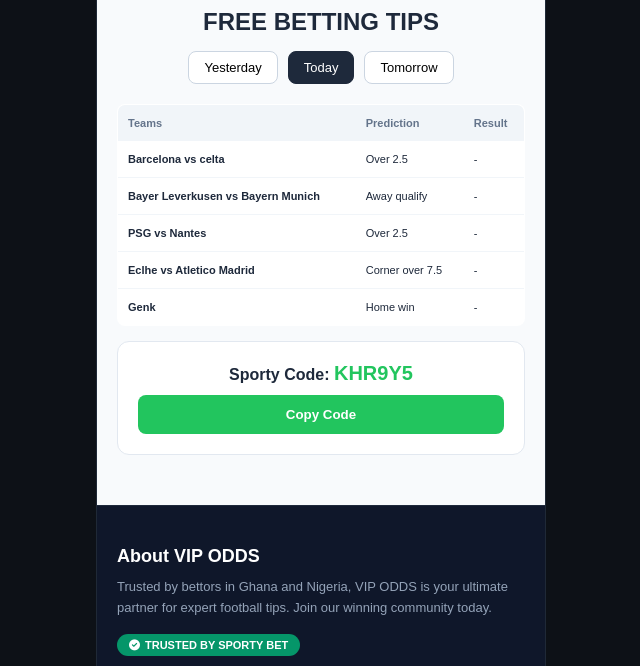
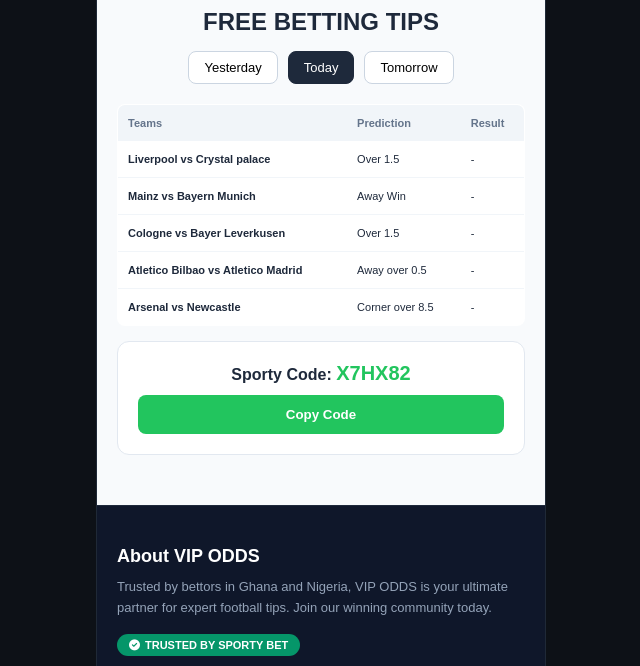
Before and after one commit to callmekome/Josh-, a plain HTML site: page Index.html in a window 1280 px wide. Shown: the part 434-1100 px from the top of the page, without its empty margins (319-959 px from the left). Drawn offline with Linux system fonts and the light colour scheme.

Commit message:
Update Index.html

```diff
--- a/Index.html
+++ b/Index.html
@@ -146,12 +146,12 @@
 
     <script>
         const appData = {
-            today: { code: "KHR9Y5", games: [
-    { teams: "Barcelona vs celta", pred: "Over 2.5", res: "-" },
-    { teams: "Bayer Leverkusen vs Bayern Munich", pred: "Away qualify", res: "-" },
-    { teams: "PSG vs Nantes", pred: "Over 2.5", res: "-" },
-    { teams: "Eclhe vs Atletico Madrid", pred: "Corner over 7.5", res: "-" },
-    { teams: "Genk ", pred: "Home win", res: "-" }
+            today: { code: "X7HX82", games: [
+    { teams: "Liverpool vs Crystal palace", pred: "Over 1.5", res: "-" },
+    { teams: "Mainz vs Bayern Munich", pred: "Away Win", res: "-" },
+    { teams: "Cologne vs Bayer Leverkusen", pred: "Over 1.5", res: "-" },
+    { teams: "Atletico Bilbao vs Atletico Madrid", pred: "Away over 0.5", res: "-" },
+    { teams: "Arsenal vs Newcastle", pred: "Corner over 8.5", res: "-" }
 ]},
             yesterday: { code: "EXPIRED", games: [] },
             tomorrow: { code: "WAITING", games: [] }
```
